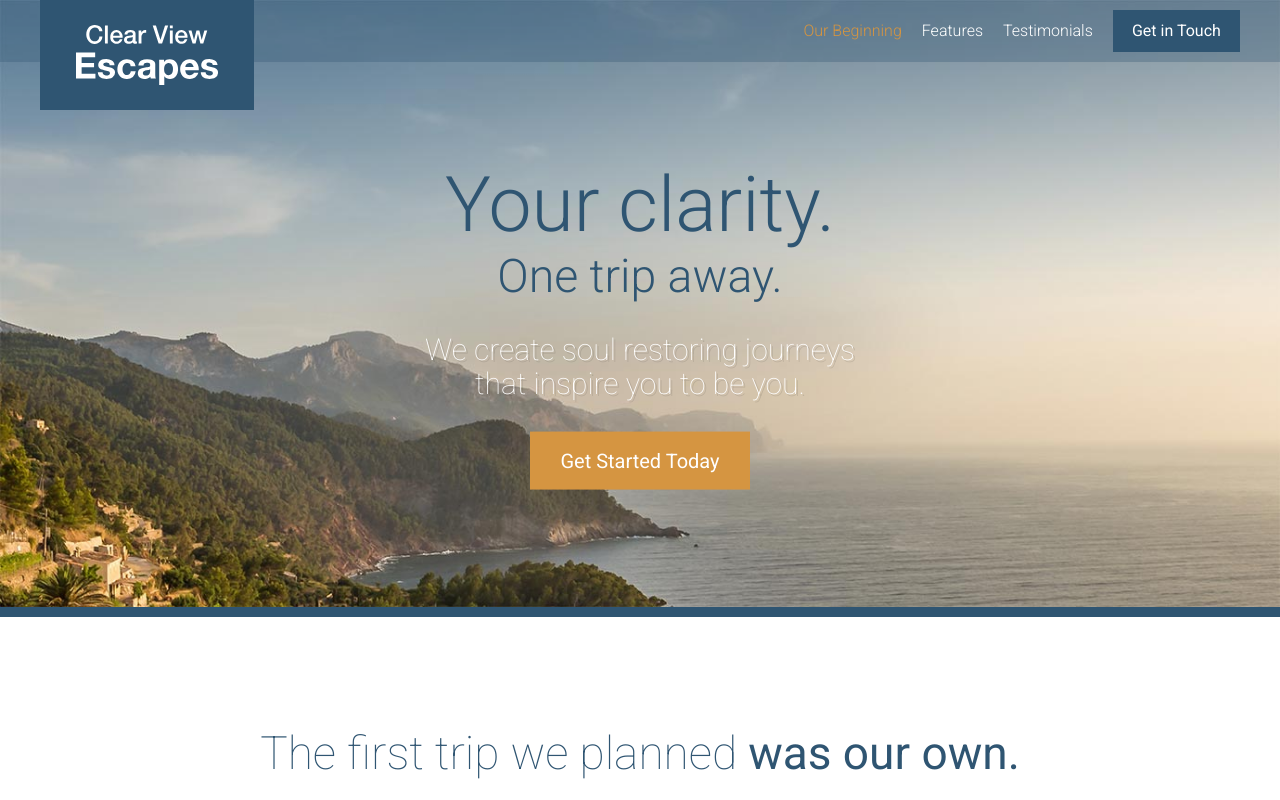
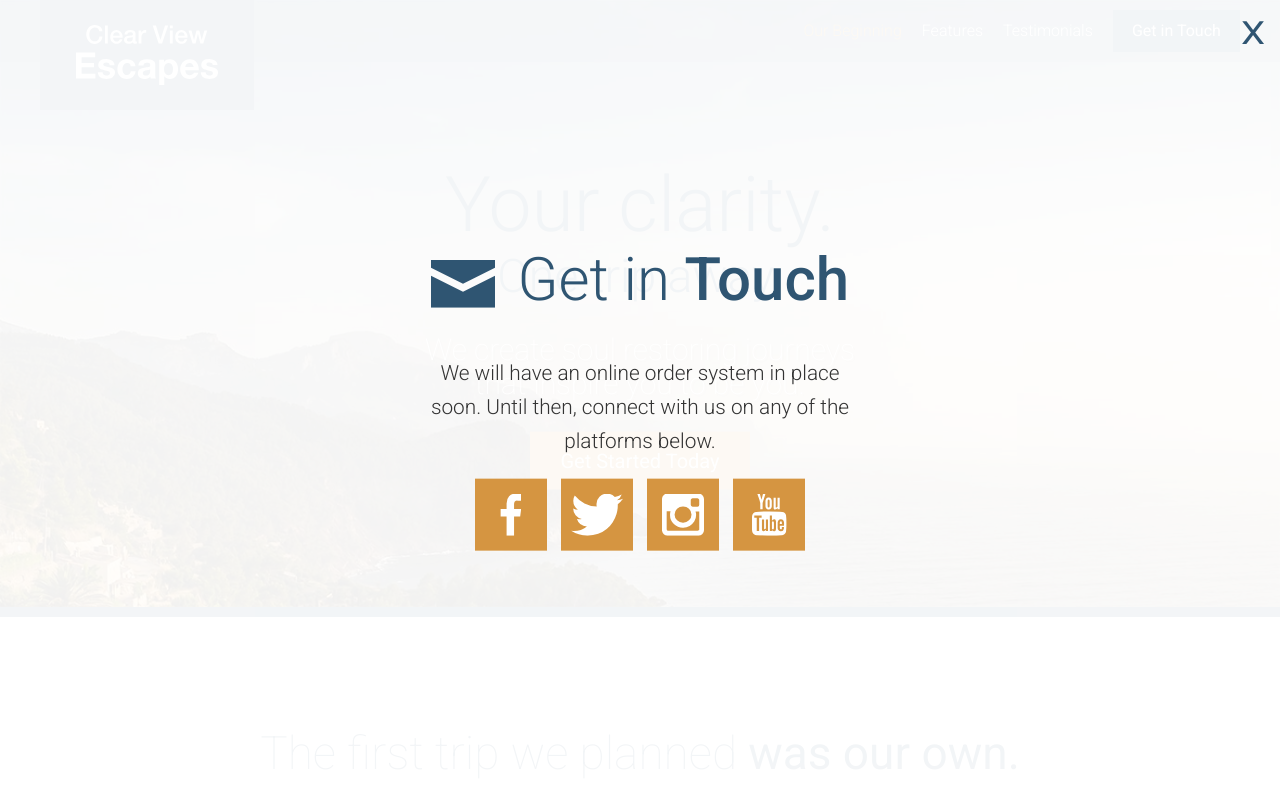
Before and after one commit to thinh1995/travel-site, a website: page app/index.html in a window 1280 px wide. Both pictures are taken after a click on the link "Get Started Today". Shown: the top 800 px of the page. Drawn offline with Linux system fonts and the light colour scheme.

Commit message:
Completed the modal overlay.

```diff
--- a/app/assets/scripts/App.js
+++ b/app/assets/scripts/App.js
@@ -2,8 +2,10 @@ import $ from 'jquery';
 import MobileMenu from './modules/MobileMenu';
 import RevealOnScroll from './modules/RevealOnScroll';
 import StickyHeader from './modules/StickyHeader';
+import Modal from './modules/Modal';
 
 var mobileMenu = new MobileMenu();
 new RevealOnScroll($(".feature-item"), "85%");
 new RevealOnScroll($(".testimonial"), "60%");
 var stickyHeader = new StickyHeader();
+var modal = new Modal();
--- /dev/null
+++ b/app/assets/styles/modules/_modal.css
@@ -0,0 +1,48 @@
+.modal {
+    position: fixed;
+    z-index: 5;
+    background-color: rgba(255, 255, 255, 0.94);
+    top: 0;
+    bottom: 0;
+    left: 0;
+    right: 0;
+    opacity: 0;
+    visibility: hidden;
+    transform: scale(1.2);
+    transition: all .3s ease-out;
+
+    &--is-visible {
+        opacity: 1;
+        visibility: visible;
+        transform: scale(1);
+    }
+
+    &__inner {
+        position: absolute;
+        width: 100%;
+        top: 50%;
+        transform: translateY(-50%);
+    }
+
+    &__description {
+        text-align: center;
+        font-size: 1.3rem;
+        font-weight: 300;
+        line-height: 1.65;
+    }
+
+    &__close {
+        position: absolute;
+        top: 15px;
+        right: 15px;
+        font-size: 2rem;
+        transform: scaleX(1.2);
+        transform-origin: 100% 0;
+        color: $mainBlue;
+        cursor: pointer;
+
+        &:hover {
+            color: $mainOrange;
+        }
+    }
+}
--- a/app/assets/styles/modules/_section-title.css
+++ b/app/assets/styles/modules/_section-title.css
@@ -30,4 +30,9 @@
     &--blue {
         color: $mainBlue;
     }
+
+    &--less-margin {
+        margin-bottom: 1.3rem;
+        margin-top: 0;
+    }
 }
--- /dev/null
+++ b/app/assets/styles/modules/_social-icons.css
@@ -0,0 +1,25 @@
+.social-icons {
+    text-align: center;
+
+    &__icon {
+        background-color: $mainOrange;
+        display: inline-block;
+        margin: 0 5px 5px 5px;
+        width: 33%;
+        height: 72px;
+        position: relative;
+
+        @mixin atSmall {
+            width: 72px;
+            margin: 0 5px;
+        }
+
+        .icon {
+            display: block;
+            position: absolute;
+            top: 50%;
+            left: 50%;
+            transform: translate(-50%, -50%);
+        }
+    }
+}
--- a/app/assets/styles/modules/_wrapper.css
+++ b/app/assets/styles/modules/_wrapper.css
@@ -8,6 +8,10 @@
 
     &--medium {
         max-width: 976px;
+    }
+
+    &--narrow {
+        max-width: 470px;
     }
 
     &--b-margin {
--- a/app/assets/styles/styles.css
+++ b/app/assets/styles/styles.css
@@ -17,3 +17,5 @@
 @import "modules/_site-header";
 @import "modules/_primary-nav";
 @import "modules/_reveal-item";
+@import "modules/_modal";
+@import "modules/_social-icons";
--- a/app/index.html
+++ b/app/index.html
@@ -21,7 +21,7 @@
 
           <div class="site-header__menu-content">
               <div class="site-header__btn-container">
-                  <a href="#" class="btn">Get in Touch</a>
+                  <a href="#" class="btn open-modal">Get in Touch</a>
               </div>
               <nav class="primary-nav primary-nav--pull-right">
                   <ul>
@@ -46,7 +46,7 @@
             <h1 class="large-hero__title">Your clarity.</h1>
             <h2 class="large-hero__subtitle">One trip away.</h2>
             <p class="large-hero__description">We create soul restoring journeys that inspire you to be you.</p>
-            <p><a href="#" class="btn btn--orange btn--large">Get Started Today</a></p>
+            <p><a href="#" class="btn btn--orange btn--large open-modal">Get Started Today</a></p>
         </div>
     </div>
   </div>
@@ -157,9 +157,27 @@
 
   <footer class="site-footer">
       <div class="wrapper">
-          <p><span class="site-footer__text">Copyright &copy; 2016 Clear View Escapes. All rights reserved.</span> <a href="#" class="btn btn--orange">Get in Touch</a></p>
+          <p><span class="site-footer__text">Copyright &copy; 2016 Clear View Escapes. All rights reserved.</span> <a href="#" class="btn btn--orange open-modal">Get in Touch</a></p>
       </div>
   </footer>
+
+  <div class="modal">
+     <div class="modal__inner">
+         <h2 class="section-title section-title--blue section-title--less-margin"><span class="icon icon--mail section-title__icon"></span> Get in <strong>Touch</strong></h2>
+         <div class="wrapper wrapper--narrow">
+             <p class="modal__description">We will have an online order system in place soon. Until then, connect with us on any of the platforms below.</p>
+         </div>
+
+         <div class="social-icons">
+            <a href="#" class="social-icons__icon"> <span class="icon icon--facebook"></span></a>
+            <a href="#" class="social-icons__icon"> <span class="icon icon--twitter"></span></a>
+            <a href="#" class="social-icons__icon"> <span class="icon icon--instagram"></span></a>
+            <a href="#" class="social-icons__icon"> <span class="icon icon--youtube"></span></a>
+         </div>
+     </div>
+
+     <div class="modal__close">X</div>
+  </div>
 
   <script src="/temp/scripts/App.js"></script>
 </body>
--- a/app/temp/styles/styles.css
+++ b/app/temp/styles/styles.css
@@ -467,6 +467,10 @@ a {
         max-width: 976px;
     }
 
+.wrapper--narrow {
+        max-width: 470px;
+    }
+
 .wrapper--b-margin {
         margin-bottom: 1rem;
     }
@@ -794,6 +798,11 @@ a {
 
 .section-title--blue {
         color: #2f5572;
+    }
+
+.section-title--less-margin {
+        margin-bottom: 1.3rem;
+        margin-top: 0;
     }
 
 .feature-item {
@@ -1238,3 +1247,87 @@ a {
         -webkit-transform: scale(1);
                 transform: scale(1);
     }
+
+.modal {
+    position: fixed;
+    z-index: 5;
+    background-color: rgba(255, 255, 255, 0.94);
+    top: 0;
+    bottom: 0;
+    left: 0;
+    right: 0;
+    opacity: 0;
+    visibility: hidden;
+    -webkit-transform: scale(1.2);
+            transform: scale(1.2);
+    transition: all .3s ease-out;
+}
+
+.modal--is-visible {
+        opacity: 1;
+        visibility: visible;
+        -webkit-transform: scale(1);
+                transform: scale(1);
+    }
+
+.modal__inner {
+        position: absolute;
+        width: 100%;
+        top: 50%;
+        -webkit-transform: translateY(-50%);
+                transform: translateY(-50%);
+    }
+
+.modal__description {
+        text-align: center;
+        font-size: 1.3rem;
+        font-weight: 300;
+        line-height: 1.65;
+    }
+
+.modal__close {
+        position: absolute;
+        top: 15px;
+        right: 15px;
+        font-size: 2rem;
+        -webkit-transform: scaleX(1.2);
+                transform: scaleX(1.2);
+        -webkit-transform-origin: 100% 0;
+                transform-origin: 100% 0;
+        color: #2f5572;
+        cursor: pointer;
+    }
+
+.modal__close:hover {
+            color: #d59541;
+        }
+
+.social-icons {
+    text-align: center;
+}
+
+.social-icons__icon {
+        background-color: #d59541;
+        display: inline-block;
+        margin: 0 5px 5px 5px;
+        width: 33%;
+        height: 72px;
+        position: relative;
+    }
+
+@media (min-width: 530px) {
+
+.social-icons__icon {
+            width: 72px;
+            margin: 0 5px
+    }
+    }
+
+.social-icons__icon .icon {
+            display: block;
+            position: absolute;
+            top: 50%;
+            left: 50%;
+            -webkit-transform: translate(-50%, -50%);
+                    transform: translate(-50%, -50%);
+        }
```
Also changed, not shown: app/assets/scripts/modules/Modal.js (added, +38 -0 lines), app/temp/scripts/App.js.
